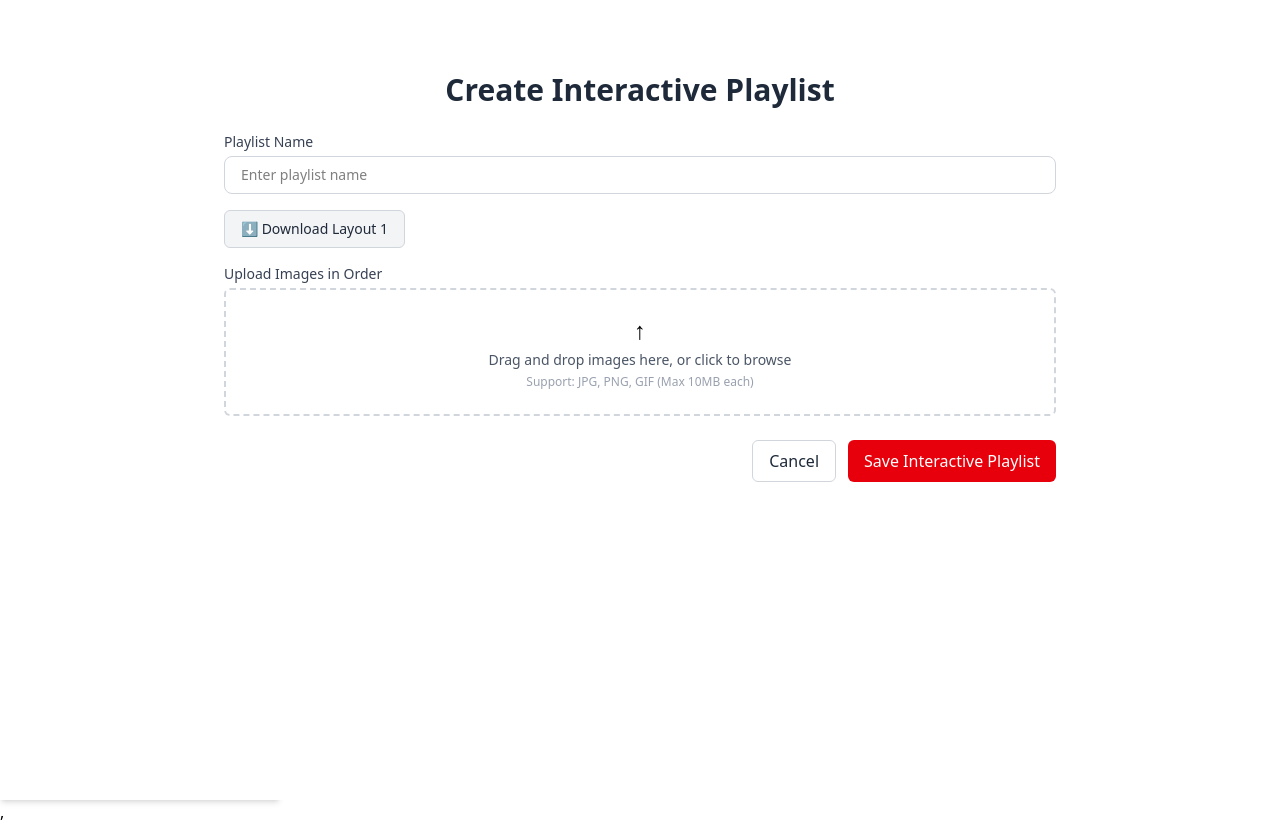
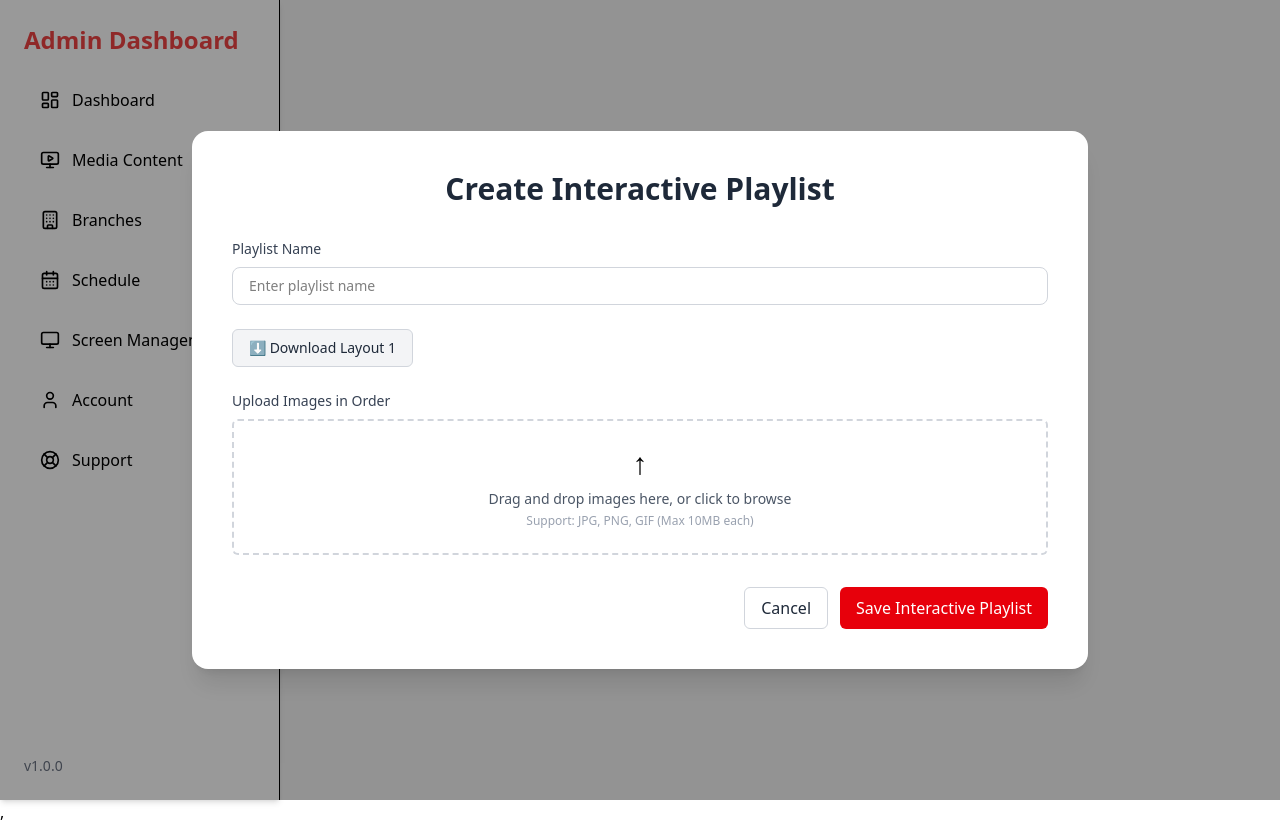
Before and after one commit to devibrant-team/remote-screen-dashboard, a React (Vite) app: page /interactive in a window 1280 px wide. Built offline with nearby package versions, Linux system fonts and the light colour scheme.

Commit message:
post of interactive

```diff
--- a/src/API/API.ts
+++ b/src/API/API.ts
@@ -1,3 +1,4 @@
 export const http =  "http://192.168.10.107/remote-screen-backend/public/api/";
 export const loginApi = `${http}dashboard/login`
 export const playlisttypeApi = `${http}getplaylistStyle`
+export const postplaylistinteractiveApi = `${http}postinteractive`
--- a/src/Components/InteractivePlaylist/ImageSlider.tsx
+++ b/src/Components/InteractivePlaylist/ImageSlider.tsx
@@ -49,7 +49,7 @@ const ImageSlider: React.FC<ImageSliderProps> = ({
   };
 
   return (
-    <div className="mb-6 flex gap-4 overflow-x-auto pb-2 scroll-smooth hide-scrollbar">
+    <div className="mb-6 flex gap-4 overflow-x-auto pb-2 scroll-smooth md:hide-scrollbar">
       {images.map((img, index) => (
         <div
           key={index}
--- a/src/Components/InteractivePlaylist/InteractivePlaylist.tsx
+++ b/src/Components/InteractivePlaylist/InteractivePlaylist.tsx
@@ -1,7 +1,9 @@
 import { useState, useEffect, type ChangeEvent } from "react";
-import { useDispatch } from "react-redux";
+import { useDispatch, useSelector } from "react-redux";
 import { savePlaylist } from "../../Redux/Playlist/interactivePlaylist/playlistInteractiveSlice";
 import ImageSlider from "./ImageSlider";
+import type { RootState } from "../../../store";
+import { usePostPlaylistInteractive } from "./../../Hook/PlaylistInterActive/usePostPlaylistInteractive";
 
 interface ImagePreview {
   file: File;
@@ -18,6 +20,11 @@ export default function CreateInteractivePlaylist({
   const [playlistName, setPlaylistName] = useState<string>("");
   const [images, setImages] = useState<ImagePreview[]>([]);
   const dispatch = useDispatch();
+
+  const layoutId = useSelector(
+    (state: RootState) => state.playlistInteractive.playlistData?.layoutId
+  );
+  const { mutate, isPending } = usePostPlaylistInteractive();
 
   const persistImagesToLocalStorage = (images: ImagePreview[]) => {
     const simplified = images.map((img, index) => ({
@@ -60,19 +67,45 @@ export default function CreateInteractivePlaylist({
   };
 
 const handleSave = () => {
-    const structuredData = {
-      Playlist_Name: playlistName,
-      type: "interactive",
-      numberSlide: images.length,
-      slides: images.map((img, index) => ({
-        index,
-        image: img.url,
-      })),
+  if (!layoutId) {
+    alert("❌ Please select a layout before saving.");
+    return;
+  }
+
+  if (images.length === 0) {
+    alert("❌ Please upload at least one image.");
+    return;
+  }
+
+  const formData = new FormData();
+  formData.append("name", playlistName);
+  formData.append("style_id", layoutId.toString());
+  formData.append("slide_number", images.length.toString());
+
+  images.forEach((img, index) => {
+    formData.append(`slides[${index}][index]`, index.toString());
+    formData.append(`slides[${index}][media_id]`, null); // or null if backend supports it
+    formData.append(`slides[${index}][media]`, img.file); // ✅ This must be the actual File
+  });
+
+  mutate(formData, {
+    onSuccess: () => {
+      alert("✅ Playlist uploaded successfully!");
+      onCloseAll();
+    },
+    onError: (err: unknown) => {
+      if (err instanceof Error) {
+        console.error("❌ Upload failed:", err.message);
+        alert("Failed to upload playlist: " + err.message);
+      } else {
+        console.error("❌ Upload failed:", err);
+        alert("An unknown error occurred.");
+      }
+    },
+  });
 };
-    dispatch(savePlaylist(structuredData));
-    alert("Playlist saved to Redux!");
-    onCloseAll();
-  };
+
+
 
   useEffect(() => {
     const slider = document.querySelector(".scroll-smooth");
@@ -82,14 +115,15 @@ export default function CreateInteractivePlaylist({
   }, [images]);
 
   return (
-    <div className="fixed inset-0 z-50 w-screen h-screen bg-white overflow-y-auto overflow-x-auto ">
-      <div className="bg-white w-full max-w-4xl mx-5  sm:mx-auto rounded-2xl p-6 sm:p-8 my-10">
-        <h2 className="text-3xl font-bold mb-6 text-gray-800 text-center">
+    <div className="fixed inset-0 z-50 bg-black/40 flex items-center justify-center p-4 overflow-y-auto">
+      <div className="bg-white w-full max-w-4xl rounded-2xl shadow-xl p-6 sm:p-10 max-h-[90vh] overflow-y-auto scrollbar-hide">
+        <h2 className="text-3xl font-bold text-center text-gray-800 mb-8">
           Create Interactive Playlist
         </h2>
 
-        <div className="mb-4">
-          <label className="block text-sm font-medium text-gray-700 mb-1">
+        {/* Playlist Name */}
+        <div className="mb-6">
+          <label className="block text-sm font-medium text-gray-700 mb-2">
             Playlist Name
           </label>
           <input
@@ -101,7 +135,8 @@ export default function CreateInteractivePlaylist({
           />
         </div>
 
-        <div className="mb-4">
+        {/* Layout Download Button */}
+        <div className="mb-6">
           <button
             type="button"
             className="bg-gray-100 hover:bg-gray-200 text-gray-800 text-sm px-4 py-2 rounded-md border border-gray-300 transition"
@@ -110,12 +145,13 @@ export default function CreateInteractivePlaylist({
           </button>
         </div>
 
-        <div className="mb-6">
-          <label className="block text-sm font-medium text-gray-700 mb-1">
+        {/* Upload Section */}
+        <div className="mb-8">
+          <label className="block text-sm font-medium text-gray-700 mb-2">
             Upload Images in Order
           </label>
           {images.length < 5 && (
-            <div className="border-2 border-dashed border-gray-300 rounded-md flex flex-col items-center justify-center text-center p-6 cursor-pointer hover:bg-gray-50 transition">
+            <div className="border-2 border-dashed border-gray-300 rounded-md p-6 flex flex-col items-center justify-center text-center hover:bg-gray-50 transition cursor-pointer">
               <input
                 type="file"
                 accept="image/*"
@@ -125,7 +161,7 @@ export default function CreateInteractivePlaylist({
                 onChange={handleFileUpload}
               />
               <label htmlFor="imageUpload" className="cursor-pointer">
-                <div className="text-2xl mb-1">↑</div>
+                <div className="text-3xl mb-2">↑</div>
                 <p className="text-sm text-gray-600">
                   Drag and drop images here, or click to browse
                 </p>
@@ -137,7 +173,9 @@ export default function CreateInteractivePlaylist({
           )}
         </div>
 
+        {/* Image Slider */}
         {images.length > 0 && (
+          <div className="mb-8 scrollbar-hide">
             <ImageSlider
               images={images}
               setImages={setImages}
@@ -145,9 +183,11 @@ export default function CreateInteractivePlaylist({
               handleDeleteImage={handleDeleteImage}
               handleReorder={handleReorder}
             />
+          </div>
         )}
 
-        <div className="flex flex-col sm:flex-row justify-end gap-3 mt-6">
+        {/* Buttons */}
+        <div className="flex flex-col sm:flex-row justify-end gap-3">
           <button
             onClick={onCloseAll}
             className="w-full sm:w-auto px-4 py-2 rounded-md border border-gray-300 text-gray-800 hover:bg-gray-100"
@@ -156,9 +196,10 @@ export default function CreateInteractivePlaylist({
           </button>
           <button
             onClick={handleSave}
-            className="w-full sm:w-auto px-4 py-2 bg-red-600 text-white rounded-md hover:bg-red-700 transition"
+            disabled={isPending}
+            className="w-full sm:w-auto px-4 py-2 bg-red-600 text-white rounded-md hover:bg-red-700 transition disabled:opacity-60"
           >
-            Save Interactive Playlist
+            {isPending ? "Saving..." : "Save Interactive Playlist"}
           </button>
         </div>
       </div>
--- /dev/null
+++ b/src/Hook/PlaylistInterActive/usePostPlaylistInteractive.ts
@@ -0,0 +1,27 @@
+import { useMutation } from '@tanstack/react-query';
+import axios from 'axios';
+import { postplaylistinteractiveApi } from '../../API/API';
+
+interface PlaylistResponse {
+  success: boolean;
+  message: string;
+  data?: any;
+}
+
+export const usePostPlaylistInteractive = () => {
+//   const token = localStorage.getItem('token');
+
+  const postPlaylist = async (payload: FormData): Promise<PlaylistResponse> => {
+    const response = await axios.post(postplaylistinteractiveApi, payload, {
+      headers: {
+        // Authorization: `Bearer ${token}`,
+        'Content-Type': 'multipart/form-data',
+      },
+    });
+    return response.data;
+  };
+
+  return useMutation({
+    mutationFn: postPlaylist,
+  });
+};
--- a/src/index.css
+++ b/src/index.css
@@ -4,5 +4,13 @@
   --mainred: #ef4444;
   --black: #000;
   --white: #fff;
-  --white-200: #f5f5f5; /* Soft background shade */
+  --white-200: #f5f5f5;
 }
+.scrollbar-hide {
+  scrollbar-width: none;
+  -ms-overflow-style: none;
+}
+
+.scrollbar-hide::-webkit-scrollbar {
+  display: none;
+}
```
Lines whose indentation alone changed are shown as unchanged.
